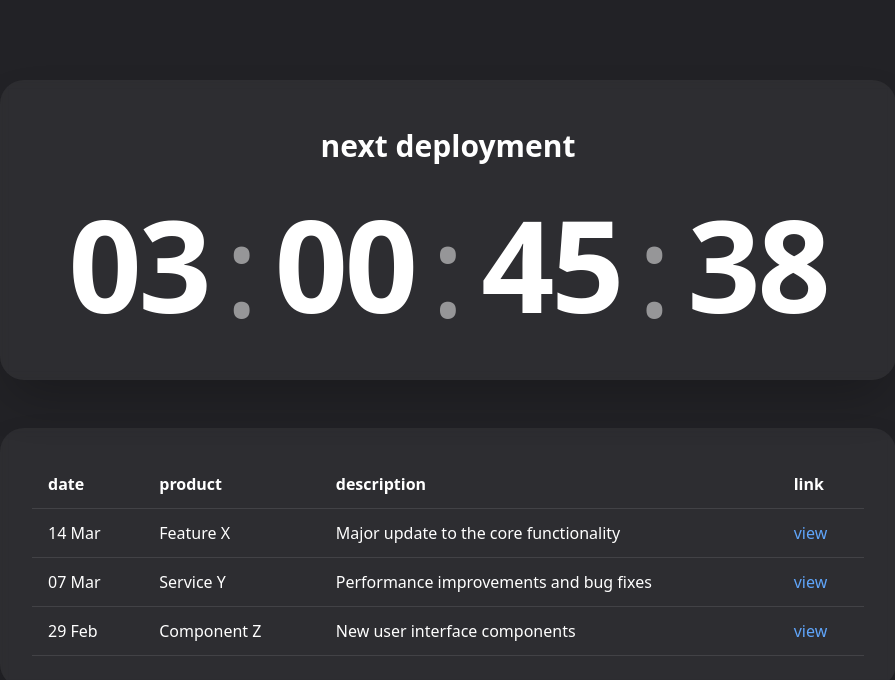
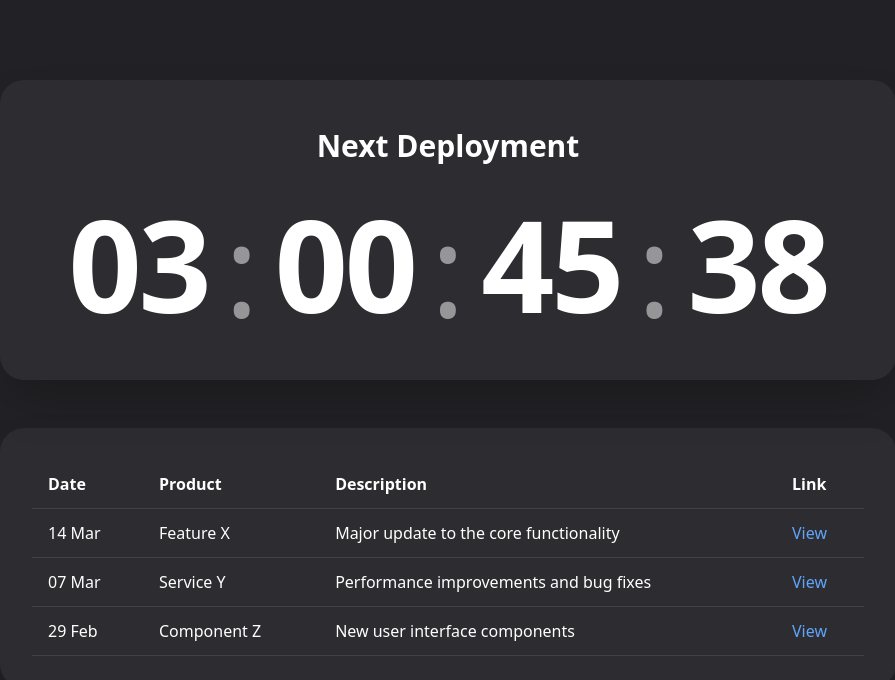
Before and after one commit to yourboybean/deployment-countdown, a React (Vite) app: page / in a window 1280 px wide. Shown: the top 680 px of the page, without its empty margins (192-1087 px from the left). Built offline with nearby package versions, Linux system fonts and the light colour scheme.

Commit message:
Fix: Correct casing
The codebase contained inconsistencies in casing. This commit addresses these inconsistencies by applying consistent casing conventions throughout the project.

```diff
--- a/src/components/CountdownTimer.tsx
+++ b/src/components/CountdownTimer.tsx
@@ -1,4 +1,3 @@
-
 import React, { useState, useEffect } from "react";
 
 interface TimeLeft {
@@ -15,7 +14,6 @@ interface DeploymentLog {
   link: string;
 }
 
-// Example deployment logs with shorter date format
 const deploymentLogs: DeploymentLog[] = [
   {
     date: "14 Mar",
@@ -108,7 +106,7 @@ export const CountdownTimer: React.FC = () => {
     <div className="min-h-screen flex flex-col items-center justify-start bg-timer-background p-2 sm:p-4 pt-8 sm:pt-20">
       <div className="bg-white/5 backdrop-blur-sm rounded-2xl sm:rounded-3xl p-4 sm:p-8 md:p-12 shadow-2xl mb-6 sm:mb-12 w-full max-w-4xl">
         <h1 className="text-timer-text text-xl sm:text-2xl md:text-3xl font-semibold mb-4 sm:mb-8 text-center">
-          next deployment
+          Next Deployment
         </h1>
         <div className="flex items-center justify-center">
           <TimeUnit value={timeLeft.days} />
@@ -126,10 +124,10 @@ export const CountdownTimer: React.FC = () => {
           <table className="w-full text-timer-text text-sm sm:text-base">
             <thead>
               <tr className="border-b border-white/10">
-                <th className="text-left py-2 sm:py-3 px-3 sm:px-4 font-semibold">date</th>
-                <th className="text-left py-2 sm:py-3 px-3 sm:px-4 font-semibold">product</th>
-                <th className="text-left py-2 sm:py-3 px-3 sm:px-4 font-semibold hidden sm:table-cell">description</th>
-                <th className="text-left py-2 sm:py-3 px-3 sm:px-4 font-semibold">link</th>
+                <th className="text-left py-2 sm:py-3 px-3 sm:px-4 font-semibold">Date</th>
+                <th className="text-left py-2 sm:py-3 px-3 sm:px-4 font-semibold">Product</th>
+                <th className="text-left py-2 sm:py-3 px-3 sm:px-4 font-semibold hidden sm:table-cell">Description</th>
+                <th className="text-left py-2 sm:py-3 px-3 sm:px-4 font-semibold">Link</th>
               </tr>
             </thead>
             <tbody>
@@ -148,7 +146,7 @@ export const CountdownTimer: React.FC = () => {
                       rel="noopener noreferrer"
                       className="text-blue-400 hover:text-blue-300 transition-colors"
                     >
-                      view
+                      View
                     </a>
                   </td>
                 </tr>
```
